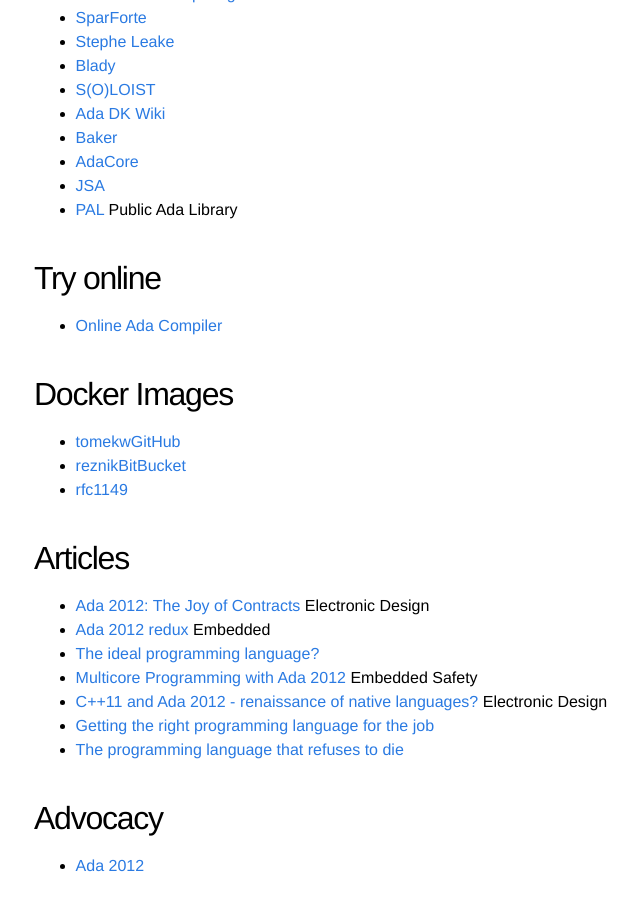
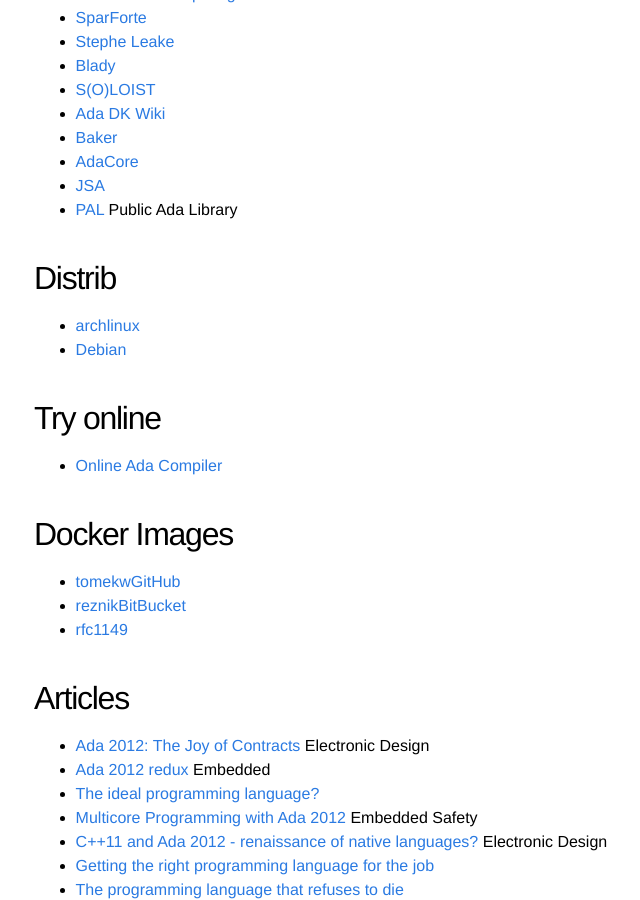
Before and after one commit to quornings/quornings.github.io, a Jekyll site: the page built from blogs.md, in a window 1280 px wide and 900 px high, scrolled down 480 px. Shown: the whole window, without its empty margins (206-846 px from the left). Built offline with Jekyll 4.4.1, drawn with Linux system fonts in a browser that asks for light colours.

Commit message:
Add archlinux and Debian distrib pages

```diff
--- a/blogs.md
+++ b/blogs.md
@@ -27,6 +27,10 @@ permalink: /blogs/
 - [JSA](http://www.jacob-sparre.dk)
 - [PAL](https://www.pegasoft.ca/pal.html) Public Ada Library
 
+## Distrib
+- [archlinux](https://wiki.archlinux.org/index.php/Ada)
+- [Debian](https://people.debian.org/~lbrenta/debian-ada-policy.html)
+
 ## Try online
 - [Online Ada Compiler](https://www.tutorialspoint.com/compile_ada_online.php)
 
```
